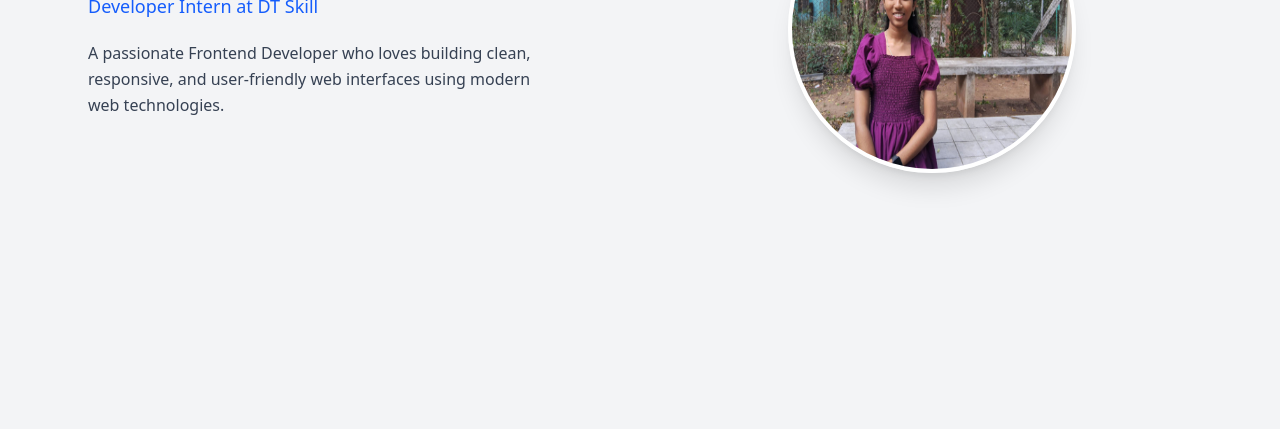
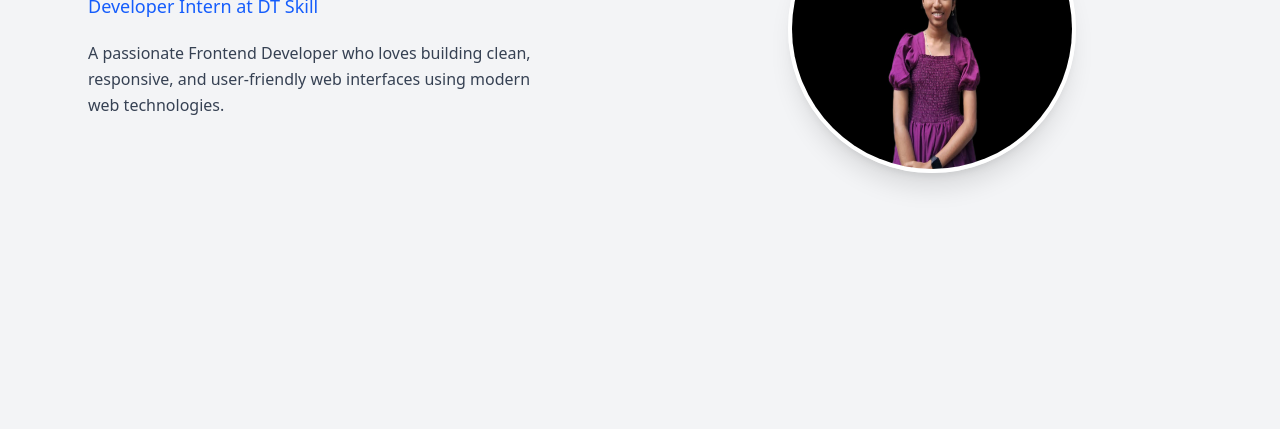
Before and after one commit to HemaNatarajan11/task1_repository, a website: page index.html in a window 1280 px wide. Shown: the part 431-860 px from the top of the page. Drawn offline with Linux system fonts and the light colour scheme.

Commit message:
Add cutout image and update index.html

```diff
--- a/index.html
+++ b/index.html
@@ -43,7 +43,7 @@
 
           <div class="md:w-1/2 flex justify-center">
             <img
-              src="./images/profile.jpeg"
+              src="./images/cutout.jpeg"
               alt="Hema profile photo"
               class="w-72 h-72 rounded-full border-4 border-white shadow-xl"
             />
```
Also changed, not shown: images/cutout.jpeg (added).
